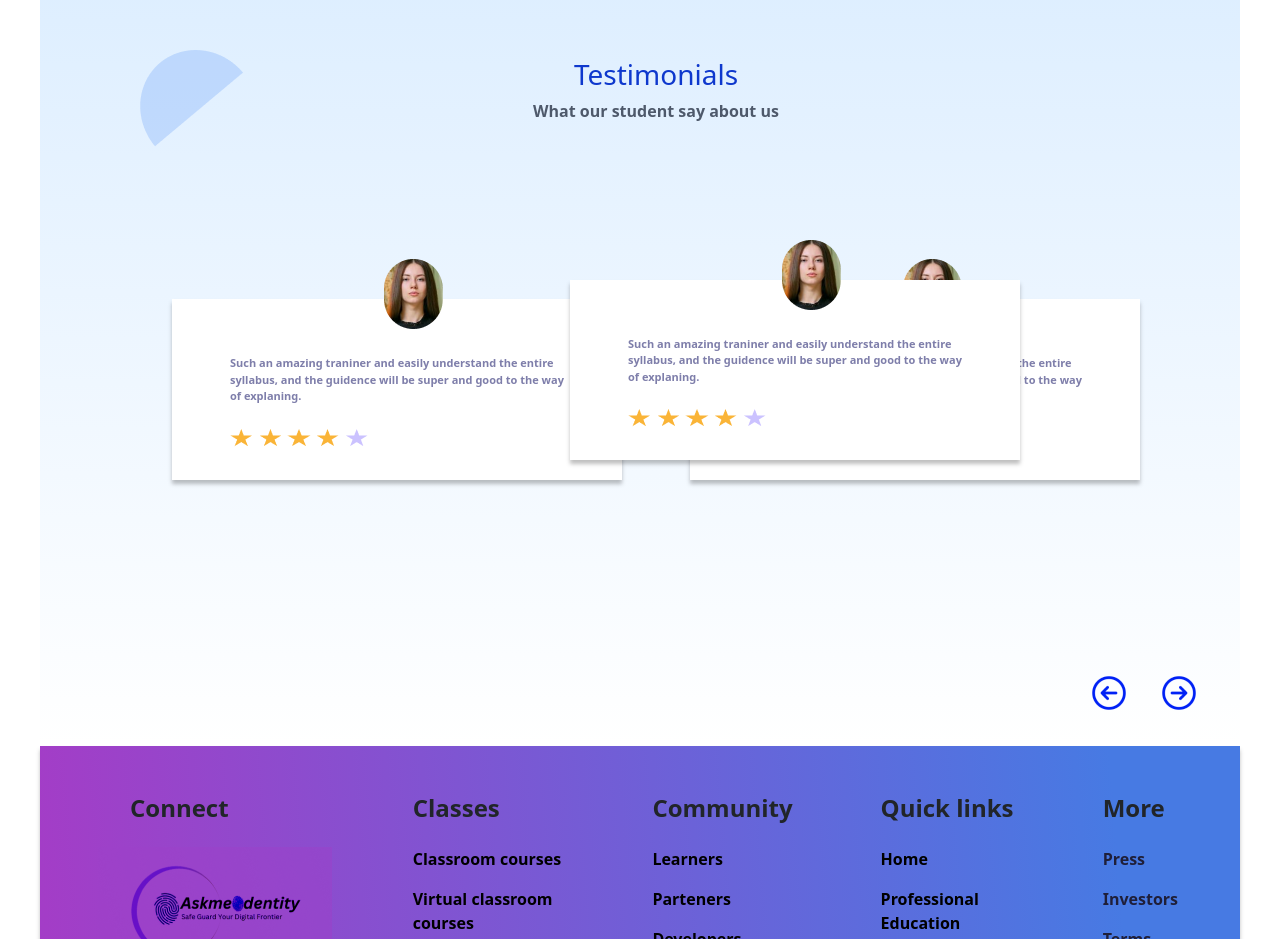
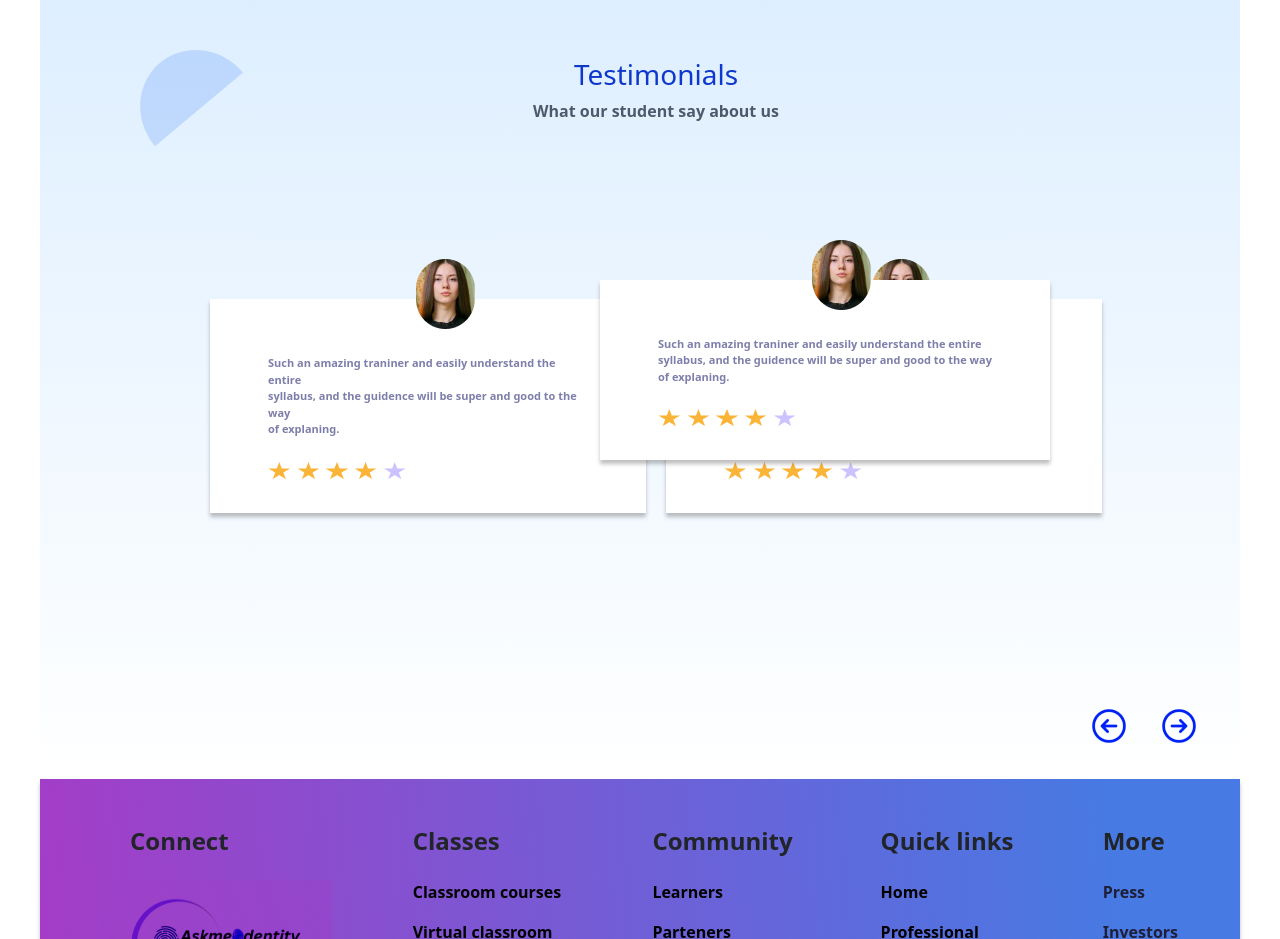
Before and after one commit to ShivaniAnandan/CourseAppReact, a React (Vite) app: page / in a window 1280 px wide. Shown: the part 4480-5419 px from the top of the page. Built offline with nearby package versions, Linux system fonts and the light colour scheme.

Commit message:
changes in styles

```diff
--- a/src/App.css
+++ b/src/App.css
@@ -133,17 +133,17 @@ nav{
 .abs-img1{
   position: absolute;
   bottom: -150px;
-  left: 540px;
+  left: 590px;
 }
 .abs-img2{
   position: absolute;
   bottom: -150px;
-  left: 518px;
+  left: 565px;
 }
 .abs-img3{
   position: absolute;
   bottom: -150px;
-  left: 500px;
+  left: 545px;
 }
 
 /* Course Styling */
@@ -341,12 +341,13 @@ left: 120px;
   display: flex;
 }
 .flex{
-  padding: 10rem 4rem;
+  padding: 10rem 2rem;
+  margin: 0rem 5rem;
 }
 .abs{
   position: absolute;
   top: 350px;
-  left: 520px;
+  left: 550px;
   z-index: 1;
 }
 /* .arrows{
```
